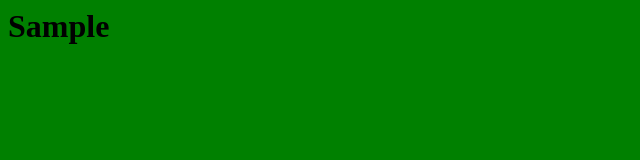
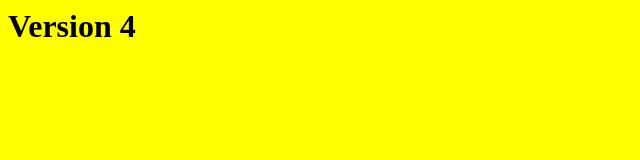
Before and after one commit to LLstarla/sample, a plain HTML site: page index.html in a window 1280 px wide. Shown: the whole page, without its empty margins (0-640 px from the left). Drawn offline with Linux system fonts and the light colour scheme.

Commit message:
version 4

```diff
--- a/index.html
+++ b/index.html
@@ -4,14 +4,14 @@
 
 	<style type="text/css">
 
-	body { background: green;}
+	body { background: yellow;}
 
 	</style>
 
 </head>
 <body>
 
-	<h1>Sample</h1>
+	<h1>Version 4</h1>
 
 </body>
 </html>
```
